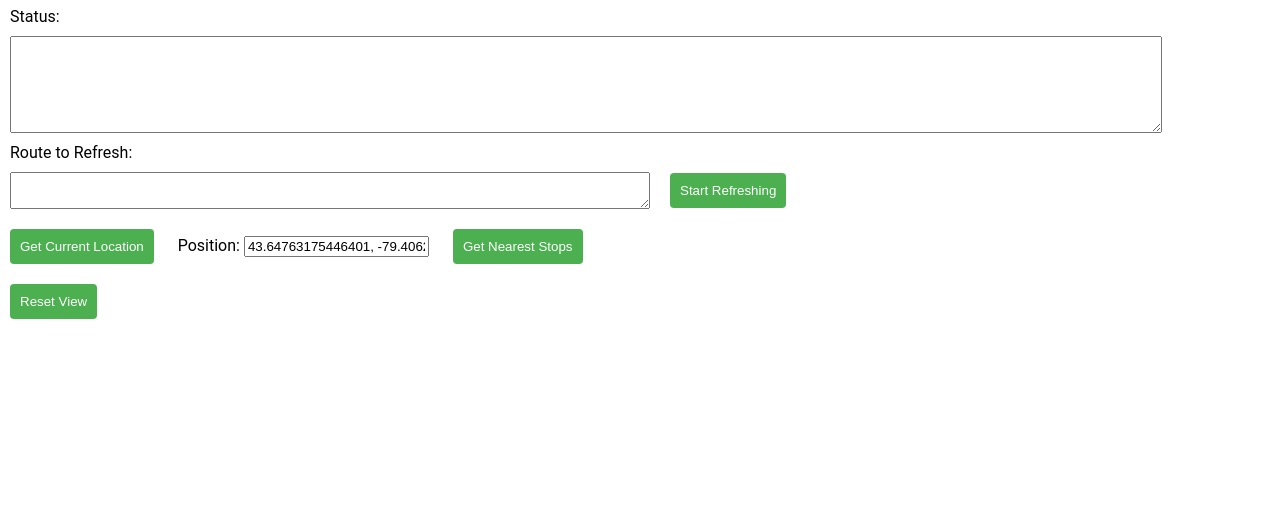
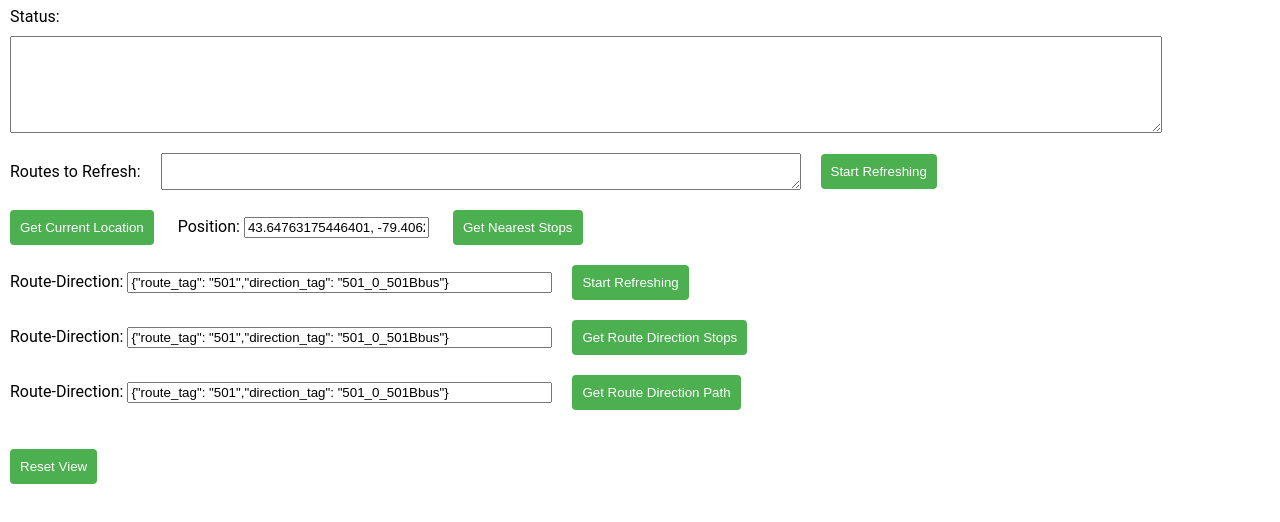
Before and after one commit to sherwinkartick/wheredabus_visualizer, a plain HTML site: page index.html in a window 1280 px wide. Shown: the part 106-628 px from the top of the page. Drawn offline with Linux system fonts and the light colour scheme; some packages are replaced by stand-ins of ours.

Commit message:
Added ability to see stops, vehicles and path for a route direction.

```diff
--- a/index.html
+++ b/index.html
@@ -16,20 +16,27 @@
     <button id="loadLocationsButton">Load Vehicle Locations</button>
     <button id="clearLocationsButton">Clear Vehicle Locations</button><br>
     <button id="loadStopsButton">Load Stops</button>
-    <button id="clearStopsButton">Clear Stops</button>
+    <button id="clearStopsButton">Clear Stops</button><br>
+    <button id="loadPointsButton">Load Points</button>
+    <button id="clearPointsButton">Clear Points</button>
   </div>
   <div>
     <span style="margin: 10px;">Status:</span><br>
     <textarea id="status" rows="5" readonly></textarea><br>
-    <span style="margin: 10px;">Route to Refresh:</span><br>
     <div style="display: flex; align-items: center;">
-
+      <span style="margin: 10px;">Routes to Refresh:</span>
       <textarea id="routes_to_refresh" rows="1" style="width: 50%;"></textarea>
-      <button id="toggleRefreshButton">Start Refreshing</button>
+      <button id="toggleRoutesRefreshButton">Start Refreshing</button>
     </div>
     <button id="currentLocationButton">Get Current Location</button>
     <span style="margin: 10px;">Position: <input type="text" id="nearestStopPosition" value="43.64763175446401, -79.40623827336564"></span>
     <button id="loadNearestStopsButton">Get Nearest Stops</button><br>
+    <div style="display: flex; align-items: center;">
+      <span style="margin: 10px;">Route-Direction: <input type="text" id="route_direction_to_refresh" size="50" value='{"route_tag": "501","direction_tag": "501_0_501Bbus"}'></span>
+      <button id="toggleRouteDirectionRefreshButton">Start Refreshing</button>
+    </div>
+    <span style="margin: 10px;">Route-Direction: <input type="text" id="routeDirectionStops" size="50" value='{"route_tag": "501","direction_tag": "501_0_501Bbus"}'></span><button id="loadRouteDirectionStopsButton">Get Route Direction Stops</button><br>
+    <span style="margin: 10px;">Route-Direction: <input type="text" id="routeDirectionPath" size="50" value='{"route_tag": "501","direction_tag": "501_0_501Bbus"}'></span><button id="loadRouteDirectionPathButton">Get Route Direction Path</button><br><br>
     <button id="resetViewButton">Reset View</button>
   </div>
   <div id="map"></div>
```
